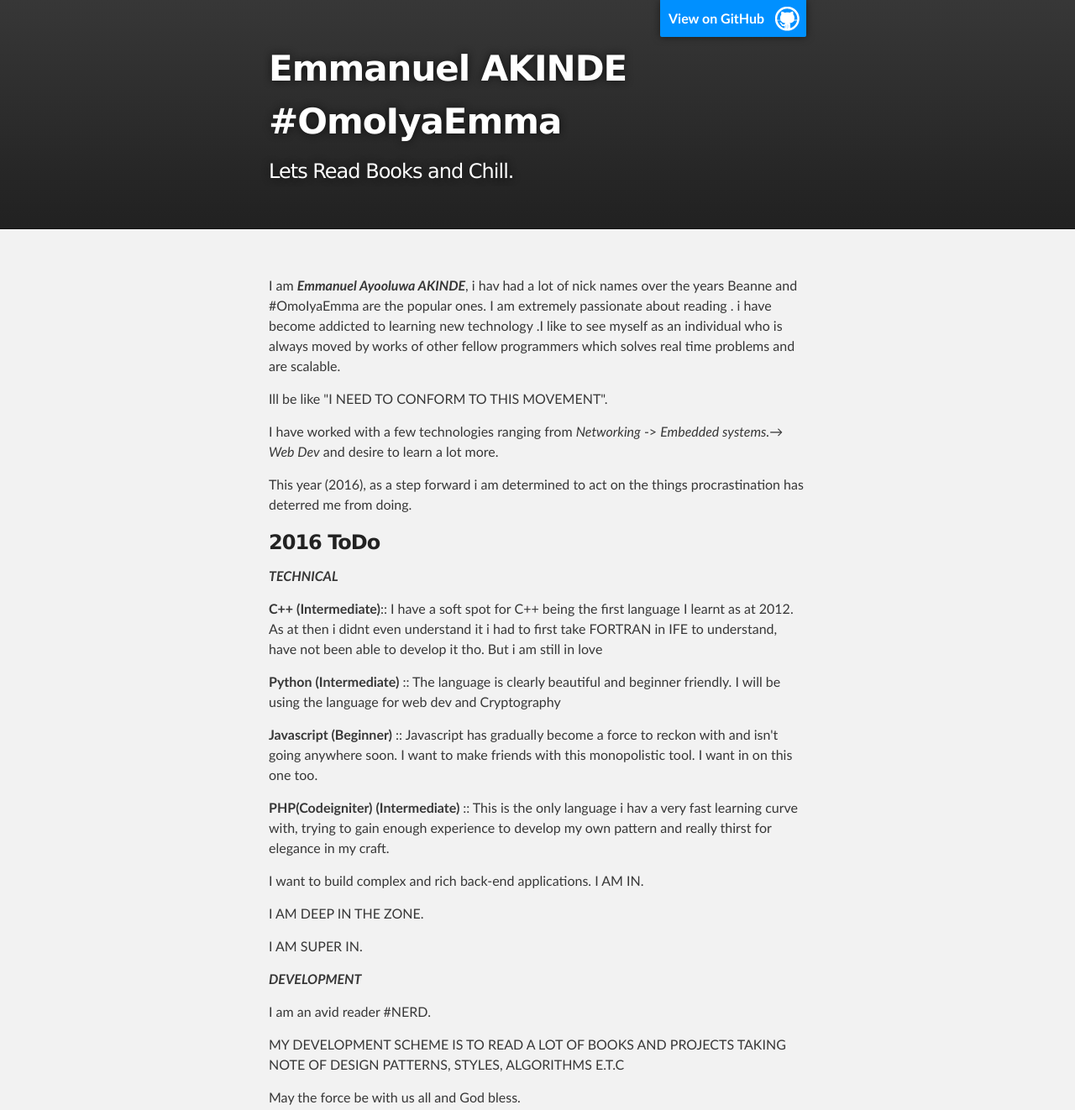
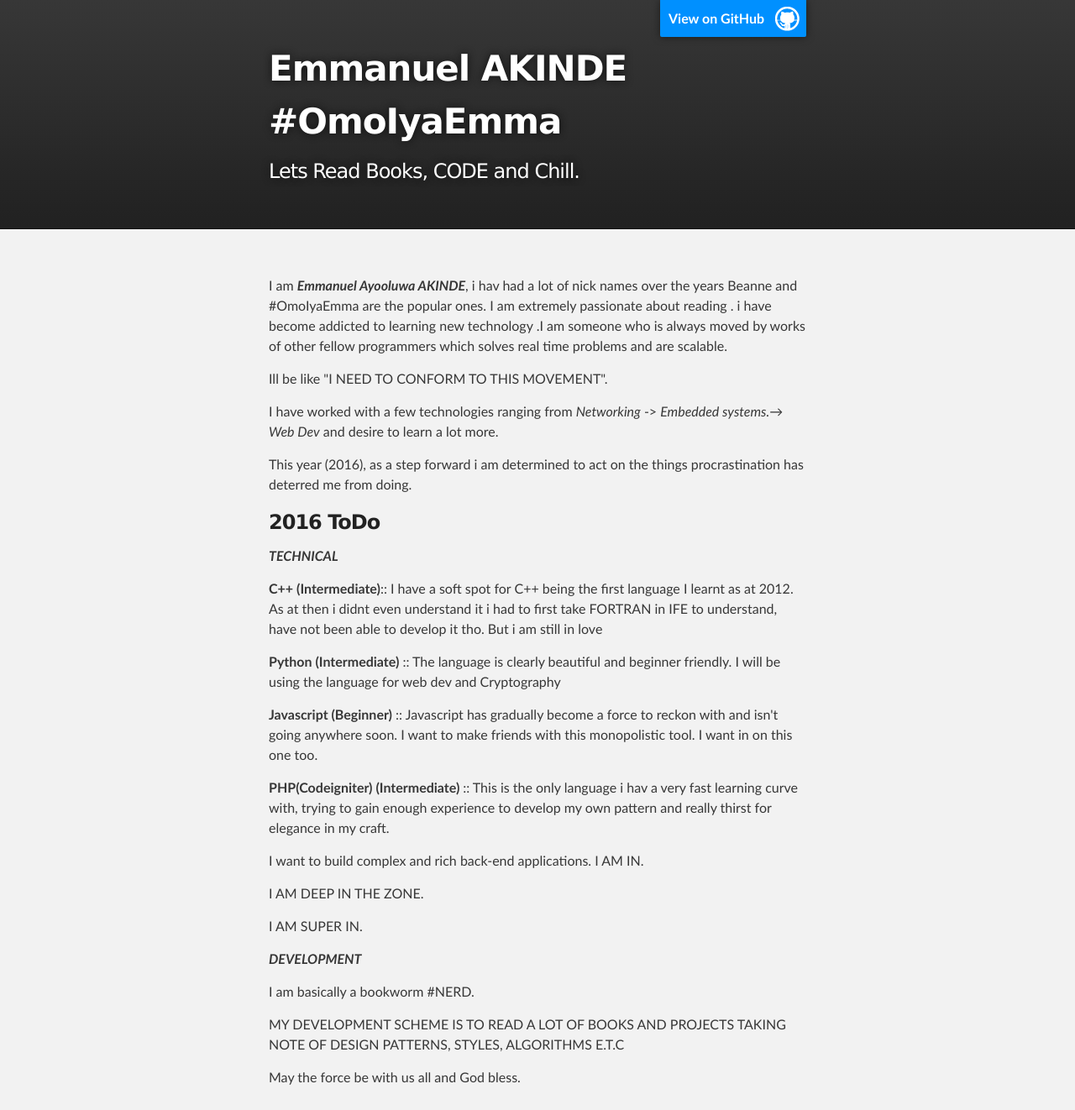
Before and after one commit to Harkindey/harkindey.github.io, a plain HTML site: page index.html in a window 1280 px wide. Shown: the top 1322 px of the page at 84% size. Drawn offline with Linux system fonts and the light colour scheme.

Commit message:
Update index.html

```diff
--- a/index.html
+++ b/index.html
@@ -19,7 +19,7 @@
           <a id="forkme_banner" href="https://github.com/Harkindey">View on GitHub</a>
 
           <h1 id="project_title">Emmanuel AKINDE #OmoIyaEmma</h1>
-          <h2 id="project_tagline">Lets Read Books and Chill.</h2>
+          <h2 id="project_tagline">Lets Read Books, CODE and Chill.</h2>
 
         </header>
     </div>
@@ -28,7 +28,7 @@
     <div id="main_content_wrap" class="outer">
       <section id="main_content" class="inner">
         <p></p><p>I am <strong><em>Emmanuel Ayooluwa AKINDE</em></strong>, i hav had a lot of nick names over the years Beanne and #OmoIyaEmma are the popular ones.
-I am extremely passionate about reading . i have become addicted to learning new technology .I like to  see myself as an individual who is always moved by works of other fellow programmers which solves real time problems and are scalable. </p>
+I am extremely passionate about reading . i have become addicted to learning new technology .I am someone who is always moved by works of other fellow programmers which solves real time problems and are scalable. </p>
 
 <p>Ill be like "I NEED TO CONFORM TO THIS MOVEMENT". </p>
 
@@ -61,7 +61,7 @@ I want in on this one too.</p>
 
 <p><em><strong>DEVELOPMENT</strong></em></p>
 
-<p>I am an avid reader #NERD. </p>
+<p>I am basically a bookworm #NERD. </p>
 
 <p> MY DEVELOPMENT SCHEME IS TO READ A LOT OF BOOKS AND PROJECTS TAKING NOTE OF DESIGN PATTERNS, STYLES, ALGORITHMS E.T.C</p>
 
```
